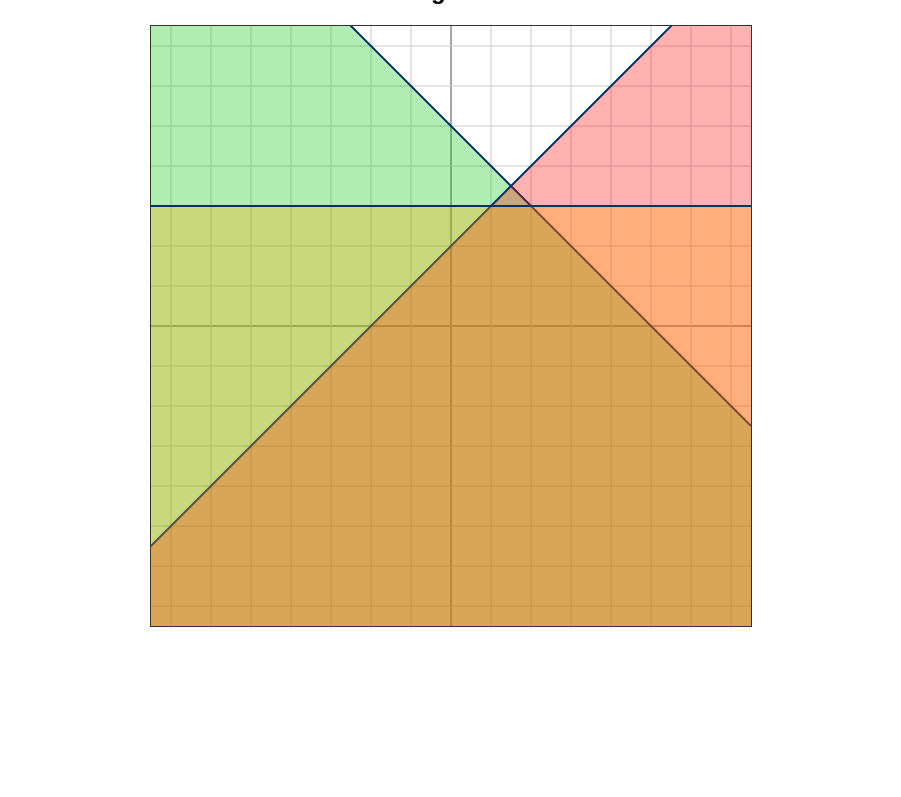
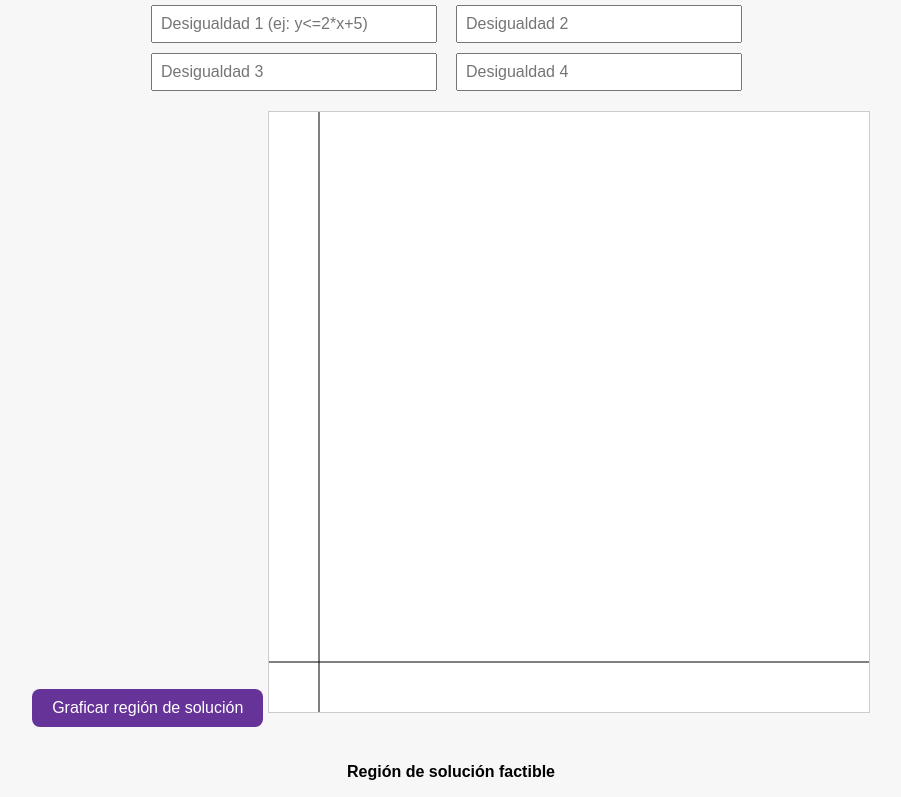
Before and after one commit to Rominalapo/Matematica, a plain HTML site: page index.html in a window 1280 px wide. Shown: the part 63-860 px from the top of the page, without its empty margins (189-1090 px from the left). Before the commit the page ends 800 px from the top, so only its background shows below. Drawn offline with Linux system fonts and the light colour scheme.

Commit message:
Update index.html

```diff
--- a/index.html
+++ b/index.html
@@ -2,136 +2,152 @@
 <html lang="es">
 <head>
   <meta charset="UTF-8" />
-  <meta name="viewport" content="width=device-width, initial-scale=1.0"/>
-  <title>Graficador de Desigualdades</title>
+  <title>Graficador de Desigualdades Lineales</title>
   <style>
     body {
       font-family: Arial, sans-serif;
-      display: flex;
-      flex-direction: column;
-      align-items: center;
+      text-align: center;
+      background: #f7f7f7;
+    }
+
+    h2 {
       margin-top: 20px;
     }
+
+    .inputs {
+      display: grid;
+      grid-template-columns: repeat(2, 1fr);
+      gap: 10px;
+      max-width: 600px;
+      margin: 20px auto;
+    }
+
+    input {
+      padding: 8px;
+      font-size: 16px;
+      width: 90%;
+    }
+
+    button {
+      padding: 10px 20px;
+      background-color: #663399;
+      color: white;
+      font-size: 16px;
+      border: none;
+      border-radius: 8px;
+      cursor: pointer;
+      margin-bottom: 20px;
+    }
+
     canvas {
-      border: 1px solid #333;
-      background-color: #fff;
+      border: 1px solid #ccc;
+      background: white;
     }
   </style>
 </head>
 <body>
 
-  <h2>Gráfico de desigualdades lineales</h2>
-  <canvas id="grafico" width="600" height="600"></canvas>
+  <h2>Graficador de Desigualdades Lineales</h2>
+
+  <div class="inputs">
+    <input type="text" id="ineq1" placeholder="Desigualdad 1 (ej: y<=2*x+5)">
+    <input type="text" id="ineq2" placeholder="Desigualdad 2">
+    <input type="text" id="ineq3" placeholder="Desigualdad 3">
+    <input type="text" id="ineq4" placeholder="Desigualdad 4">
+  </div>
+
+  <button onclick="graficar()">Graficar región de solución</button>
+
+  <canvas id="canvas" width="600" height="600"></canvas>
+  <p><strong>Región de solución factible</strong></p>
 
   <script>
-    const canvas = document.getElementById('grafico');
-    const ctx = canvas.getContext('2d');
+    const canvas = document.getElementById("canvas");
+    const ctx = canvas.getContext("2d");
+    const scale = 20; // 1 unidad = 20px
     const width = canvas.width;
     const height = canvas.height;
+    const origin = { x: 50, y: height - 50 };
 
-    // Escala (pixeles por unidad)
-    const escala = 40;
-    const origen = { x: width / 2, y: height / 2 };
+    function limpiarCanvas() {
+      ctx.clearRect(0, 0, width, height);
+      ctx.fillStyle = "#fff";
+      ctx.fillRect(0, 0, width, height);
+      ctx.strokeStyle = "#000";
+      ctx.beginPath();
+      ctx.moveTo(0, origin.y);
+      ctx.lineTo(width, origin.y); // eje X
+      ctx.moveTo(origin.x, 0);
+      ctx.lineTo(origin.x, height); // eje Y
+      ctx.stroke();
+    }
 
-    // Dibuja los ejes cartesianos
-    function dibujarEjes() {
-      ctx.strokeStyle = "#000";
-      ctx.lineWidth = 1;
-
-      // Eje X
-      ctx.beginPath();
-      ctx.moveTo(0, origen.y);
-      ctx.lineTo(width, origen.y);
-      ctx.stroke();
-
-      // Eje Y
-      ctx.beginPath();
-      ctx.moveTo(origen.x, 0);
-      ctx.lineTo(origen.x, height);
-      ctx.stroke();
-
-      // Líneas de cuadrícula
-      ctx.strokeStyle = "#ccc";
-      for (let x = origen.x % escala; x < width; x += escala) {
-        ctx.beginPath();
-        ctx.moveTo(x, 0);
-        ctx.lineTo(x, height);
-        ctx.stroke();
-      }
-      for (let y = origen.y % escala; y < height; y += escala) {
-        ctx.beginPath();
-        ctx.moveTo(0, y);
-        ctx.lineTo(width, y);
-        ctx.stroke();
+    function evaluar(func, x) {
+      try {
+        return eval(func);
+      } catch {
+        return NaN;
       }
     }
 
-    // Convierte coordenadas cartesianas a píxeles
-    function aPixeles(x, y) {
-      return {
-        x: origen.x + x * escala,
-        y: origen.y - y * escala
-      };
-    }
-
-    // Dibuja una desigualdad de la forma ax + by ≤ c
-    function dibujarDesigualdad(a, b, c, color = 'rgba(0, 100, 255, 0.3)') {
-      ctx.fillStyle = color;
+    function graficarLinea(func, color = "purple") {
       ctx.beginPath();
-
-      const puntos = [];
-
-      // Genera puntos en los extremos del lienzo
-      for (let x = -width / (2 * escala); x <= width / (2 * escala); x += 0.5) {
-        const y = (c - a * x) / b;
-        if (!isNaN(y) && isFinite(y)) {
-          puntos.push({ x, y });
+      ctx.strokeStyle = color;
+      for (let x = 0; x <= (width - origin.x) / scale; x += 0.1) {
+        const y = evaluar(func, x);
+        if (!isNaN(y)) {
+          const px = origin.x + x * scale;
+          const py = origin.y - y * scale;
+          ctx.lineTo(px, py);
         }
       }
-
-      // Dibuja la región de la desigualdad
-      const region = puntos.filter(p => a * p.x + b * p.y <= c);
-      if (region.length > 0) {
-        const inicio = aPixeles(region[0].x, region[0].y);
-        ctx.moveTo(inicio.x, inicio.y);
-        for (let p of region) {
-          const pixel = aPixeles(p.x, p.y);
-          ctx.lineTo(pixel.x, pixel.y);
-        }
-
-        // Rellenar hacia abajo si b > 0, hacia arriba si b < 0
-        const extremo1 = aPixeles(region[0].x, -height / escala);
-        const extremo2 = aPixeles(region[region.length - 1].x, -height / escala);
-        ctx.lineTo(extremo2.x, extremo2.y);
-        ctx.lineTo(extremo1.x, extremo1.y);
-        ctx.closePath();
-        ctx.fill();
-      }
-
-      // Dibuja la línea de la desigualdad
-      ctx.beginPath();
-      const p1 = aPixeles(-width / (2 * escala), (c - a * (-width / (2 * escala))) / b);
-      const p2 = aPixeles(width / (2 * escala), (c - a * (width / (2 * escala))) / b);
-      ctx.moveTo(p1.x, p1.y);
-      ctx.lineTo(p2.x, p2.y);
-      ctx.strokeStyle = '#003366';
-      ctx.lineWidth = 2;
       ctx.stroke();
     }
 
-    // Inicializa el gráfico
-    function iniciar() {
-      dibujarEjes();
-
-      // Desigualdades: puedes cambiar o añadir más
-      // Forma: a, b, c, color (opcional)
-      dibujarDesigualdad(1, 1, 5, 'rgba(0, 200, 0, 0.3)');   // x + y ≤ 5
-      dibujarDesigualdad(-1, 1, 2, 'rgba(255, 0, 0, 0.3)');  // -x + y ≤ 2
-      dibujarDesigualdad(1, 0, 4, 'rgba(0, 0, 255, 0.3)');   // x ≤ 4
-      dibujarDesigualdad(0, 1, 3, 'rgba(255, 165, 0, 0.3)'); // y ≤ 3
+    function sombrearRegion(func, tipo, color = "rgba(128,0,128,0.2)") {
+      for (let x = 0; x <= (width - origin.x) / scale; x += 0.1) {
+        const y = evaluar(func, x);
+        if (!isNaN(y)) {
+          const px = origin.x + x * scale;
+          const py = origin.y - y * scale;
+          if (tipo.includes("<")) {
+            ctx.fillStyle = color;
+            ctx.fillRect(px, py, 1, height - py);
+          } else if (tipo.includes(">")) {
+            ctx.fillStyle = color;
+            ctx.fillRect(px, 0, 1, py);
+          }
+        }
+      }
     }
 
-    iniciar();
+    function graficar() {
+      limpiarCanvas();
+
+      const inecuaciones = [
+        document.getElementById("ineq1").value.trim(),
+        document.getElementById("ineq2").value.trim(),
+        document.getElementById("ineq3").value.trim(),
+        document.getElementById("ineq4").value.trim(),
+      ];
+
+      inecuaciones.forEach((ine, i) => {
+        if (ine) {
+          const match = ine.match(/y\s*([<>]=?)\s*(.+)/);
+          if (match) {
+            const operador = match[1];
+            const expresion = match[2];
+            sombrearRegion(expresion, operador);
+            graficarLinea(expresion);
+          } else {
+            alert("La desigualdad " + (i + 1) + " no tiene el formato correcto.");
+          }
+        }
+      });
+    }
+
+    // Dibujo inicial
+    limpiarCanvas();
   </script>
 </body>
 </html>
```
